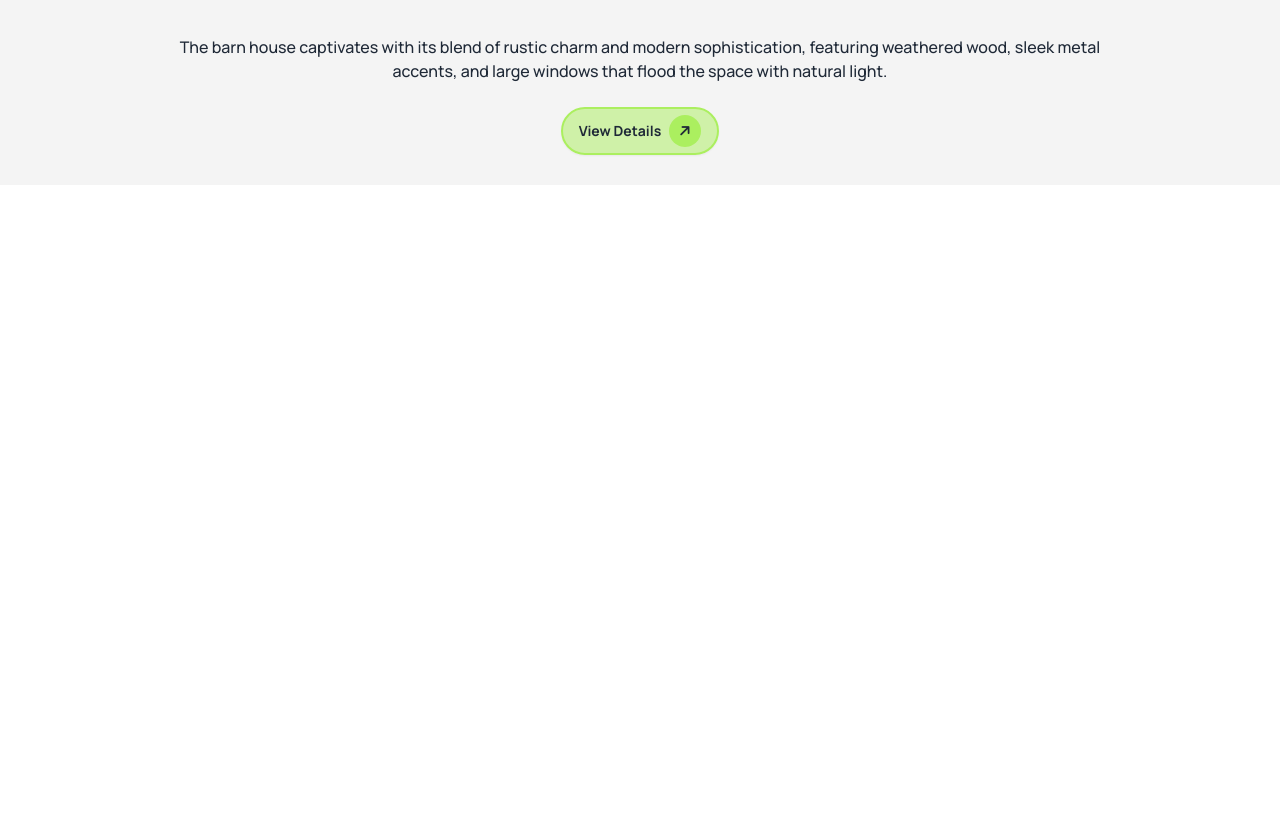
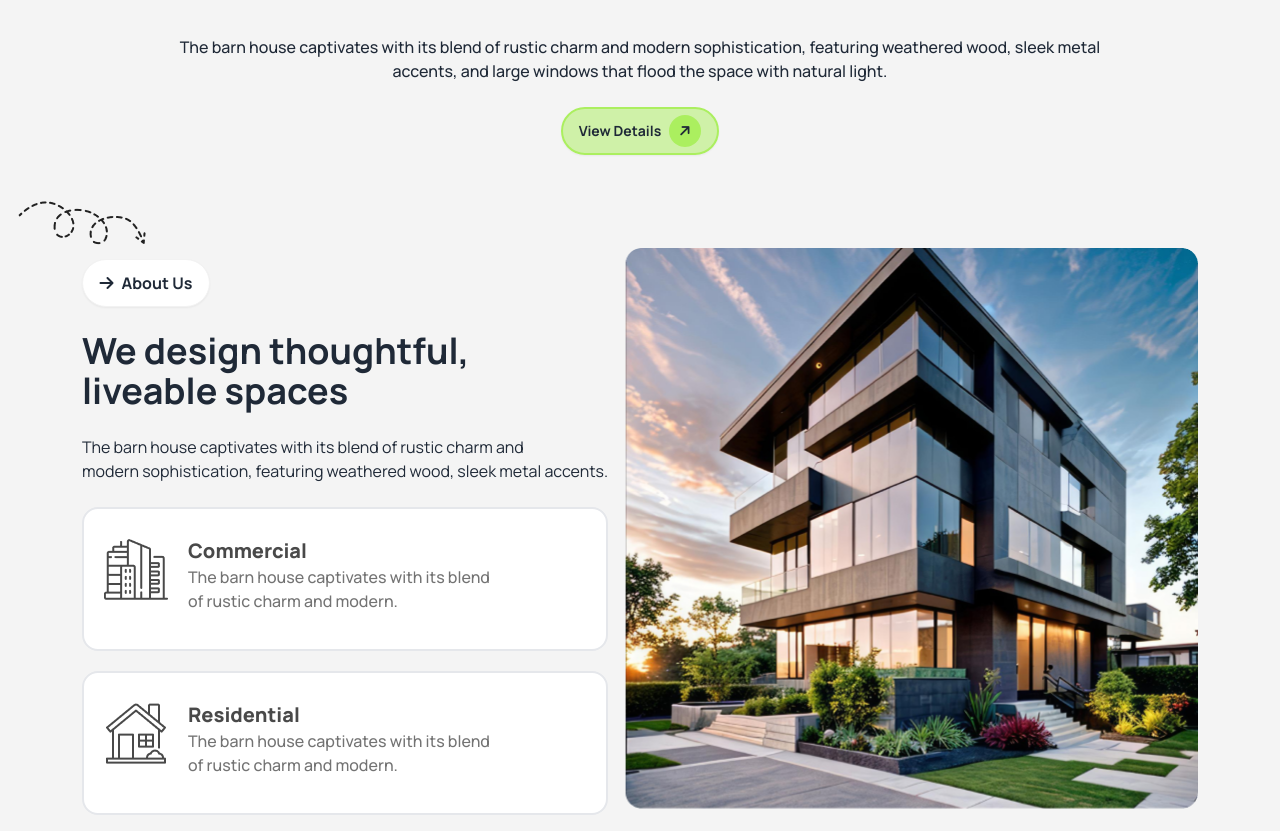
Before and after one commit to Tanvir818-max/my-third-assignment, a plain HTML site: page index.html in a window 1280 px wide. Shown: the part 617-1448 px from the top of the page. Before the commit the page ends 802 px from the top, so only its background shows below. Drawn offline with nearby package versions, Linux system fonts and the light colour scheme.

Commit message:
thoughtful design section done

```diff
--- a/index.html
+++ b/index.html
@@ -125,9 +125,57 @@ The barn house captivates with its blend of rustic charm and modern sophisticati
 </div>
 </div>
 </div>
-  <!-- Hero Section Ends Here -->
+<!-- Hero Section Ends Here -->
 </header>
-<main></main>
+<main class="md:container mx-auto">
+<!-- thoughtful design strats here -->
+<div class="hero bg-[#f4f4f4]">
+<div class="hero-content flex-col-reverse lg:flex-row-reverse">
+<img class="mt-10" src="./assets/Rectangle.png" alt="building">
+<div>
+<div>
+<div class="hidden sm:flex -ml-16 mb-3.5"><img class="" src="./assets/Vector.png" alt=""></div>
+<button class="btn bg-white rounded-3xl text-base font-bold w-32 h-9"><i class="fa-solid fa-arrow-right"></i>About Us</button>
+</div>
+<br>
+<h1 class="text-4xl font-bold">We design thoughtful, <br>liveable spaces</h1>
+<p class="py-6">
+The barn house captivates with its blend of rustic charm and <br>
+modern sophistication, featuring weathered wood, sleek metal accents.
+</p>
+<div class="flex flex-row justify-start gap-5 pl-5 pt-7 w-full h-36 border-2 rounded-2xl bg-white mb-5">
+<div>
+<img src="./assets/commercial.png" alt="">
+</div>
+
+<div class="">
+<h3 class="text-xl font-extrabold text-[#494949]">Commercial</h3>
+<p class="text-base font-medium text-[#737373]">The barn house captivates with its blend <br>of rustic charm and modern.</p>
+</div>
+</div>
+
+<div class="flex flex-row justify-start gap-5 pl-5 pt-7 w-full h-36 border-2 rounded-2xl bg-white">
+<div>
+<img src="./assets/residential.png" alt="">
+</div>
+<div>
+<h3 class="text-xl font-extrabold text-[#494949]">Residential</h3>
+<p class="text-base font-medium text-[#737373]">The barn house captivates with its blend <br>of rustic charm and modern.</p>
+</div>
+</div>
+
+
+<div></div>
+</div>
+</div>
+</div>
+<div>
+
+   </div>
+   <div></div>
+   <!-- Thoughtful design ends here -->
+
+</main>
 <footer></footer>
 
 
```
